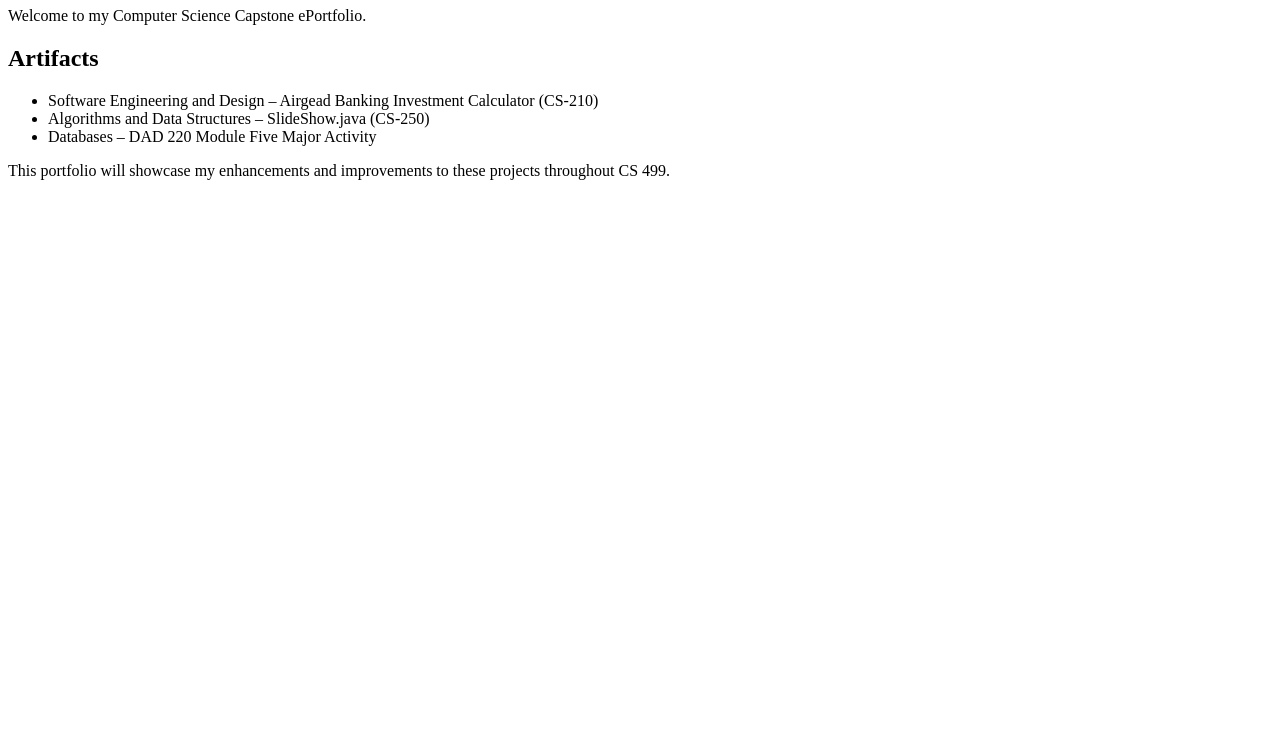
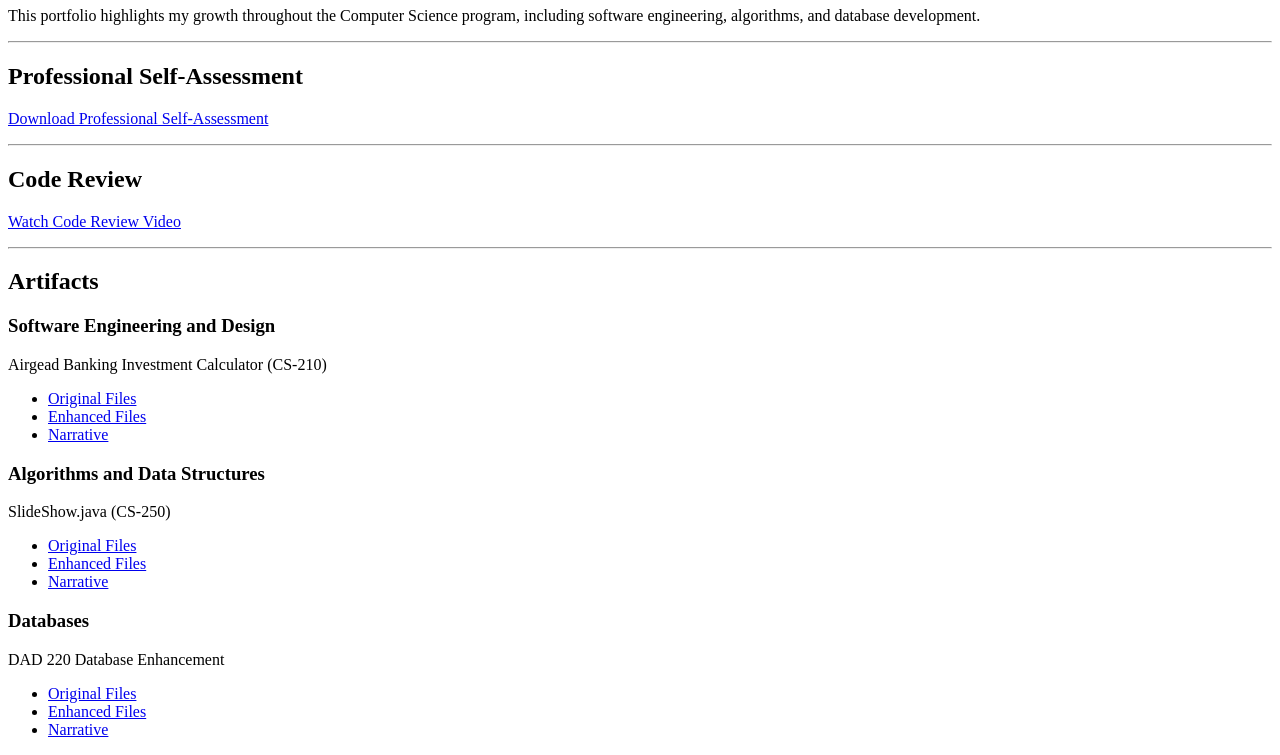
Before and after one commit to AliJacks1/CS499-eportfolio, a plain HTML site: page index.html in a window 1280 px wide. Shown: the part 73-828 px from the top of the page. Before the commit the page ends 800 px from the top, so only its background shows below. Drawn offline with Linux system fonts and the light colour scheme.

Commit message:
Update index.html

```diff
--- a/index.html
+++ b/index.html
@@ -1,24 +1,52 @@
 <!DOCTYPE html>
 <html>
 <head>
-<title>CS 499 ePortfolio</title>
+<title>AJ Live CS 499 ePortfolio</title>
 </head>
 
 <body>
 
-<h1>AJ Live CS 499 ePortfolio</h1>
+<h1>AJ Live – Computer Science ePortfolio</h1>
 
-<p>Welcome to my Computer Science Capstone ePortfolio.</p>
+<p>This portfolio highlights my growth throughout the Computer Science program, including software engineering, algorithms, and database development.</p>
+
+<hr>
+
+<h2>Professional Self-Assessment</h2>
+<p><a href="self-assessment.docx">Download Professional Self-Assessment</a></p>
+
+<hr>
+
+<h2>Code Review</h2>
+<p><a href="https://your-video-link-here">Watch Code Review Video</a></p>
+
+<hr>
 
 <h2>Artifacts</h2>
 
+<h3>Software Engineering and Design</h3>
+<p>Airgead Banking Investment Calculator (CS-210)</p>
 <ul>
-<li>Software Engineering and Design – Airgead Banking Investment Calculator (CS-210)</li>
-<li>Algorithms and Data Structures – SlideShow.java (CS-250)</li>
-<li>Databases – DAD 220 Module Five Major Activity</li>
+<li><a href="Airgead_Original.zip">Original Files</a></li>
+<li><a href="Airgead_Enhanced.zip">Enhanced Files</a></li>
+<li><a href="Airgead_Narrative.docx">Narrative</a></li>
 </ul>
 
-<p>This portfolio will showcase my enhancements and improvements to these projects throughout CS 499.</p>
+<h3>Algorithms and Data Structures</h3>
+<p>SlideShow.java (CS-250)</p>
+<ul>
+<li><a href="SlideShow_Original.zip">Original Files</a></li>
+<li><a href="SlideShow_Enhanced.zip">Enhanced Files</a></li>
+<li><a href="SlideShow_Narrative.docx">Narrative</a></li>
+</ul>
+
+<h3>Databases</h3>
+<p>DAD 220 Database Enhancement</p>
+<ul>
+<li><a href="Database_Original.zip">Original Files</a></li>
+<li><a href="Database_Enhanced.zip">Enhanced Files</a></li>
+<li><a href="Database_Narrative.docx">Narrative</a></li>
+</ul>
 
 </body>
 </html>
```
